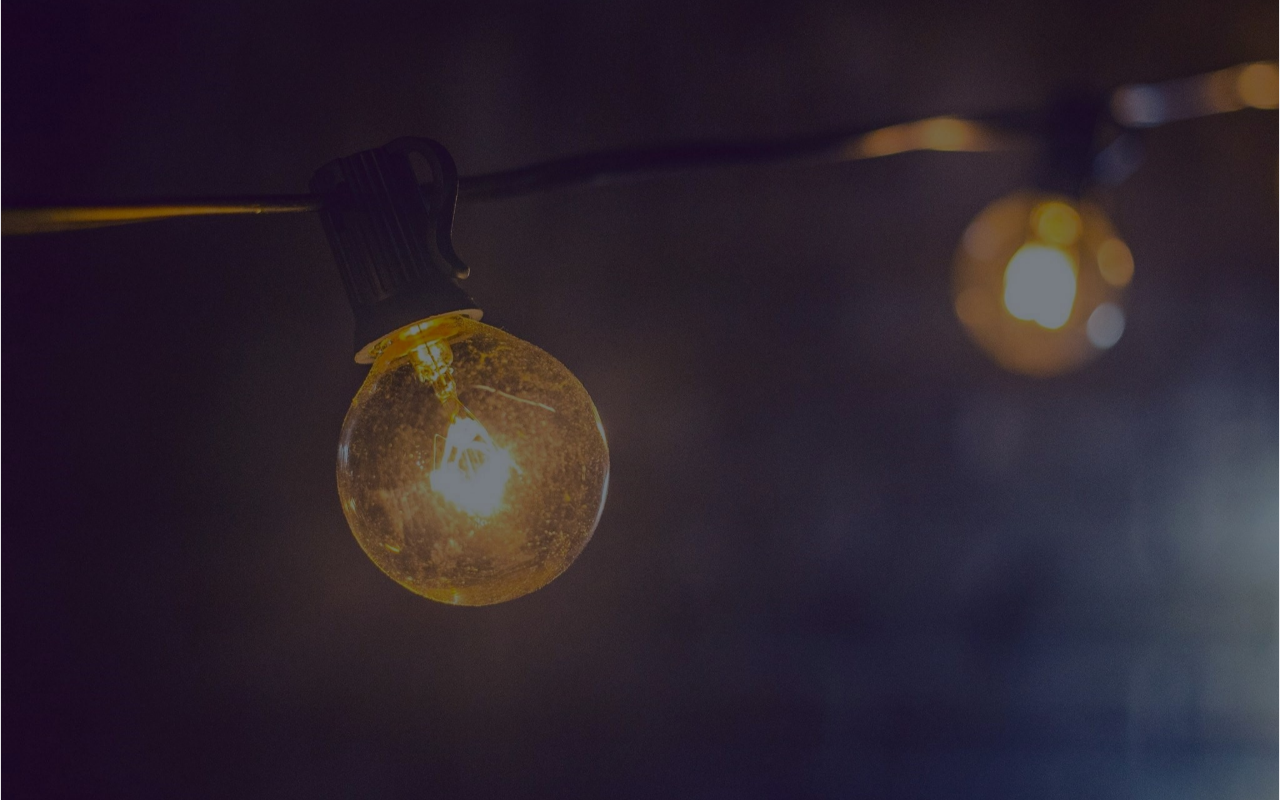
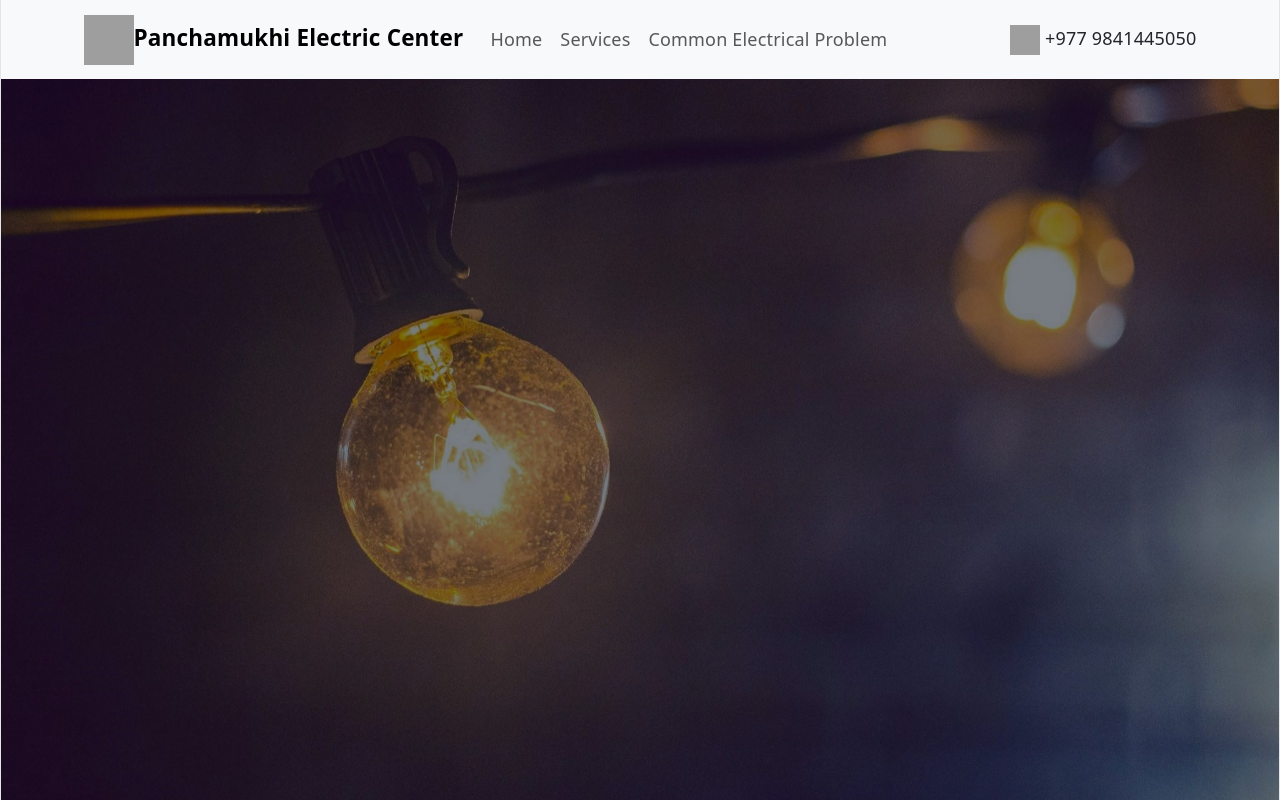
Before and after one commit to Bibek0130/ElectricCenter-Website, a React (Vite) app in the folder electriccenter.client/: page /home in a window 1280 px wide. Before the commit this address had no page. Built offline with nearby package versions, Linux system fonts and the light colour scheme; grey boxes are pictures that could not be loaded.

Commit message:
Dev: Fixed routing problems.

```diff
--- a/electriccenter.client/src/app/App.jsx
+++ b/electriccenter.client/src/app/App.jsx
@@ -1,12 +1,25 @@
 //imports
-import { Routes, Route } from 'react-router-dom';
+import { Routes, Route, Navigate } from 'react-router-dom';
 import CustomNav from './layout/MainLayout.jsx';
 
 function App() {
     return(
         <>
             <Routes>
-           <Route index element={<CustomNav />} />
+                <Route element={<CustomNav li={[
+                    ["Home", "home"],
+                    ["About Us", "about"],
+                    ["Services", "services"],
+                    ["Common Electrical Problem", "FAQ"]
+                ]} />}>
+                    <Route path="/" element={<Navigate to="/home" replace />} />
+
+                    {/* 2. Your existing routes */}
+                    <Route path="/home" element={<h1>Home Page</h1>} />
+                    <Route path="/about" element={<h1>About Us</h1>} />
+                    <Route path="/services" element={<h1>Our Services</h1>} />
+                    <Route path="/faq" element={<h1>Electrical FAQ</h1>} />
+                </Route>
            </Routes>
         </>
     );
```
